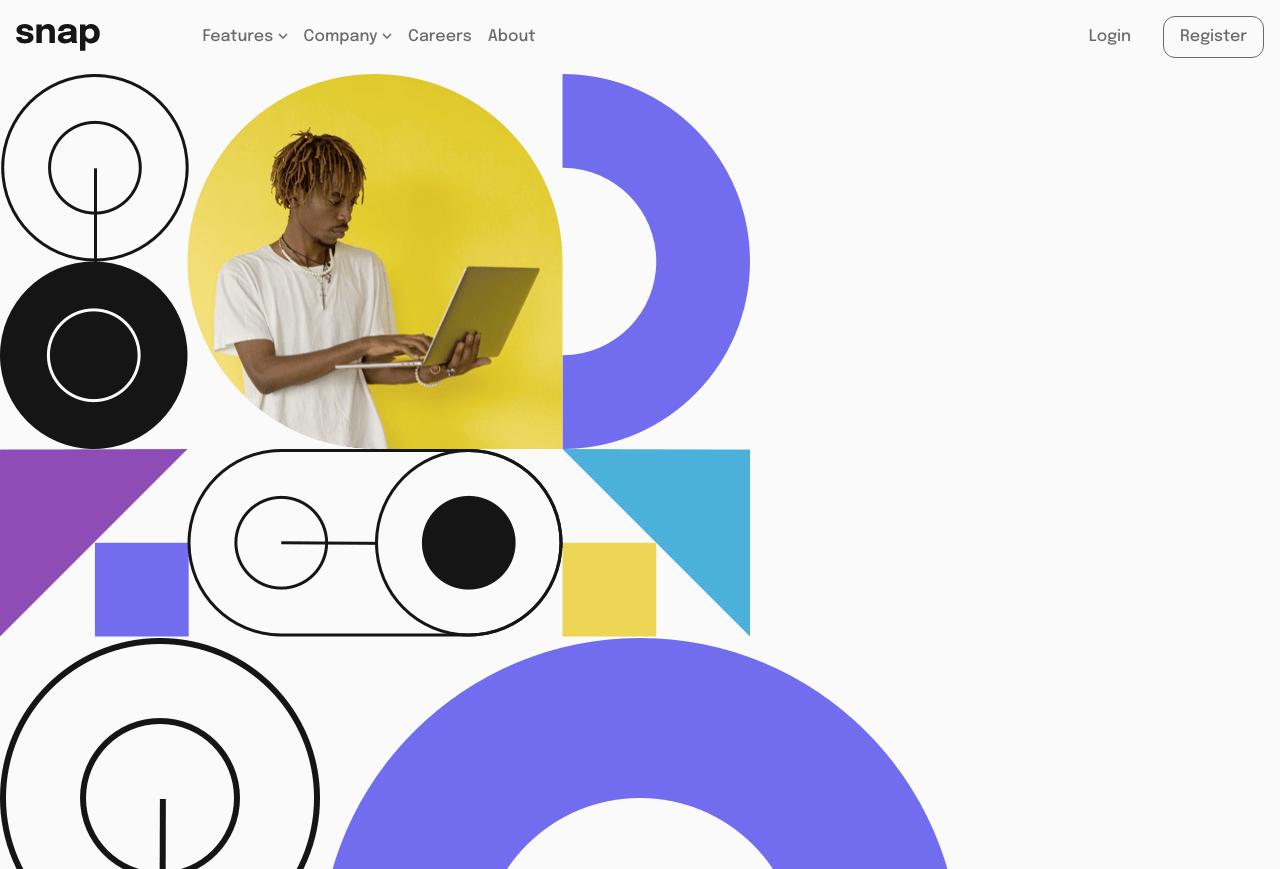
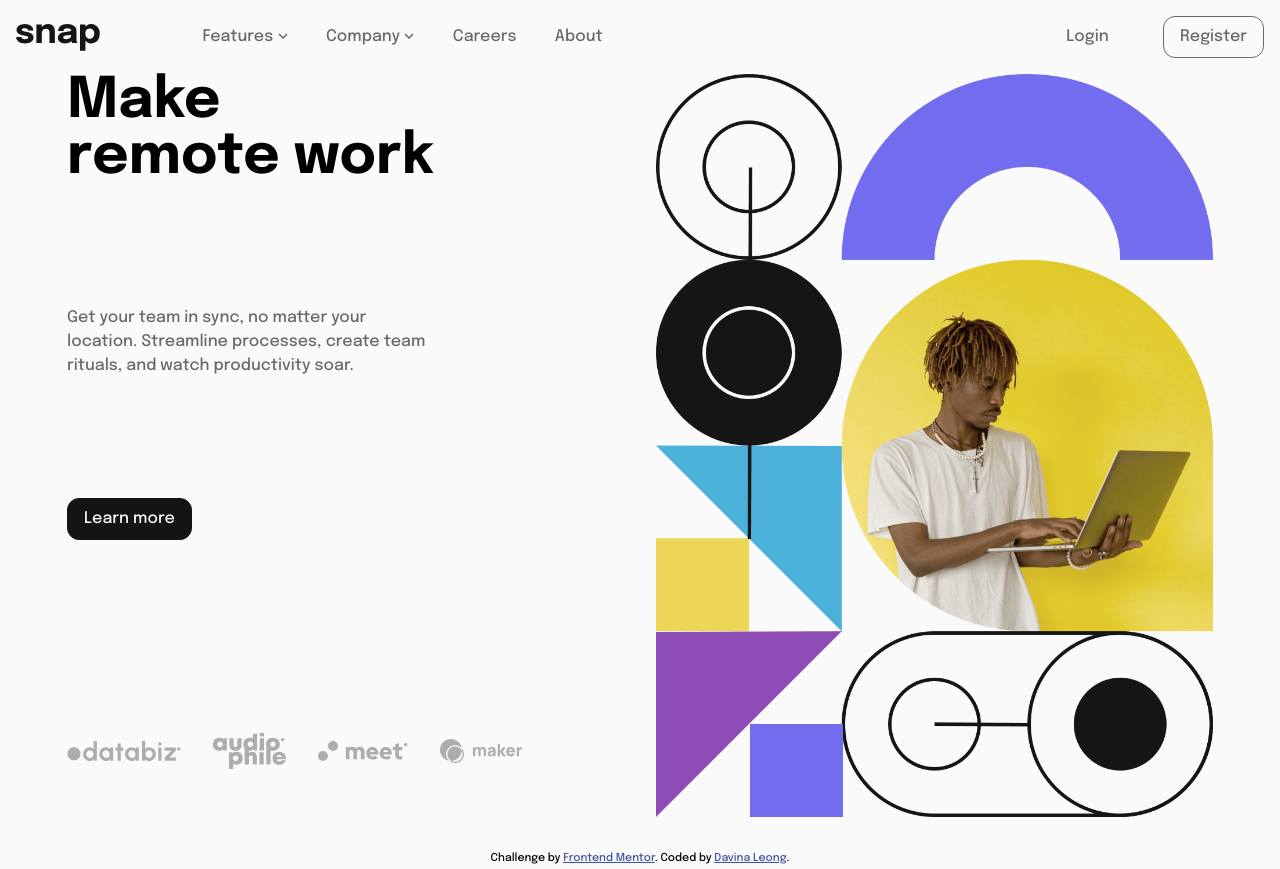
Before and after one commit to davinaleong/fem-intro-section-with-dropdown-navgiation, a website built with Vite: page index.html in a window 1280 px wide. Shown: the top 869 px of the page. Built offline with nearby package versions, Linux system fonts and the light colour scheme.

Commit message:
Styled hero content

```diff
--- a/index.html
+++ b/index.html
@@ -27,6 +27,7 @@
       .attribution {
         font-size: 11px;
         text-align: center;
+        margin-top: 3em;
       }
       .attribution a {
         color: hsl(228, 45%, 44%);
@@ -143,12 +144,20 @@
       <section class="hero">
         <div class="container">
           <div class="even-columns">
-            <div>
-              <img src="./images/image-hero-mobile.png" alt="" srcset="" />
-              <img src="./images/image-hero-desktop.png" alt="" srcset="" />
+            <div class="hero-image">
+              <img
+                src="./images/image-hero-mobile.png"
+                alt=""
+                class="display-mobile"
+              />
+              <img
+                src="./images/image-hero-desktop.png"
+                alt=""
+                class="display-desktop"
+              />
             </div>
-            <div class="flow">
-              <h1 class="hero-heading">Make remote work</h1>
+            <div class="hero-content | flow text-center text-md-left">
+              <h1 class="hero-heading"><span>Make </span>remote work</h1>
               <p class="hero-text">
                 Get your team in sync, no matter your location. Streamline
                 processes, create team rituals, and watch productivity soar.
@@ -183,7 +192,10 @@
         Challenge by
         <a href="https://www.frontendmentor.io?ref=challenge" target="_blank"
           >Frontend Mentor</a
-        >. Coded by <a href="#">Your Name Here</a>.
+        >. Coded by
+        <a href="https://www.frontendmentor.io/profile/davinaleong"
+          >Davina Leong</a
+        >.
       </div>
     </main>
   </body>
--- a/styles/main.css
+++ b/styles/main.css
@@ -50,10 +50,16 @@
   --size-900: 5rem;
   --size-1000: 6rem;
   --size-1100: 7rem;
+
+  --container-spacing: var(--size-500);
+  --column-spacing: var(--size-600);
+
+  --primary-header-height: 4.625rem;
 }
 /** Root - End **/
 
 /** Content **/
+/** Content - General Styling **/
 body {
   font-family: var(--ff-body);
   font-size: var(--fs-base);
@@ -61,7 +67,35 @@ body {
   background-color: var(--clr-neutral-100);
 }
 
-/** Content - General Styling **/
+main {
+  min-height: 100vh;
+}
+
+.container {
+  --max-width: 1146px;
+  --horizontal-padding: var(--container-spacing);
+
+  width: min(var(--max-width), 100% - (var(--horizontal-padding) * 2));
+  margin-inline: auto;
+}
+
+.flow * + * {
+  margin-top: var(--flow-spacer, 1.5em);
+}
+
+.even-columns {
+  display: grid;
+  gap: var(--column-spacing);
+}
+
+@media (min-width: 48em) {
+  .even-columns {
+    grid-auto-flow: column;
+    grid-auto-columns: 1fr;
+  }
+}
+
+/** Content - Primary Header **/
 .primary-header {
   display: grid;
   grid-auto-flow: column;
@@ -80,12 +114,12 @@ body {
 .primary-header .buttons {
   justify-self: end;
   display: flex;
-  gap: var(--size-400);
+  gap: clamp(var(--size-300), 3vw, var(--size-700));
 }
 
 .nav-list {
   display: flex;
-  gap: var(--size-400);
+  gap: clamp(var(--size-300), 3vw, var(--size-700));
   align-items: center;
 }
 
@@ -157,8 +191,58 @@ body {
   display: grid;
 }
 
-/** Content - Primary Header **/
 /** Content - Hero Section **/
+.hero {
+  min-height: calc(100vh - var(--primary-header-height));
+  display: grid;
+  justify-items: center;
+  align-items: center;
+}
+
+@media (min-width: 48em) {
+  .hero .even-columns > .hero-image {
+    grid-column: 2;
+  }
+
+  .hero .even-columns > .hero-content {
+    grid-column: 1;
+  }
+}
+
+.hero-heading {
+  font-size: var(--fs-900);
+  font-weight: var(--fw-bold);
+  line-height: 1;
+}
+
+@media (min-width: 48em) {
+  .hero-heading span {
+    display: block;
+  }
+}
+
+.hero-content {
+  display: grid;
+  justify-items: center;
+}
+
+@media (min-width: 48em) {
+  .hero-content {
+    justify-items: start;
+  }
+}
+
+p {
+  color: var(--clr-neutral-400);
+  max-width: 40ch;
+}
+
+.logos {
+  display: flex;
+  flex-wrap: wrap;
+  gap: clamp(var(--size-100), 3vw, var(--size-600));
+  align-items: center;
+}
 
 /** Content - End **/
 
@@ -206,6 +290,19 @@ body {
 }
 /** Components - End **/
 
+/** Utility **/
+.visually-hidden {
+  position: absolute;
+  width: 1px;
+  height: 1px;
+  padding: 0;
+  margin: -1px;
+  overflow: hidden;
+  clip: rect(0, 0, 0, 0);
+  white-space: nowrap;
+  border: 0;
+}
+
 /** Utility - Colours **/
 .text-white {
   color: white;
@@ -1436,7 +1533,7 @@ body {
   text-align: right;
 }
 
-@media (min-width: 50em) {
+@media (min-width: 48em) {
   .text-md-left {
     text-align: left;
   }
@@ -1451,14 +1548,22 @@ body {
 }
 
 /** Utility - Visiblity **/
-.display-sm-none {
+.display-mobile {
+  display: block;
+}
+
+.display-desktop {
   display: none;
 }
 
-@media (min-width: 50em) {
-  .display-md-inline-flex {
-    display: inline-flex;
+@media (min-width: 48em) {
+  .display-mobile {
+    display: none;
   }
+
+  .display-desktop {
+    display: block;
+  }
 }
 
 /** Utility - End **/
```
